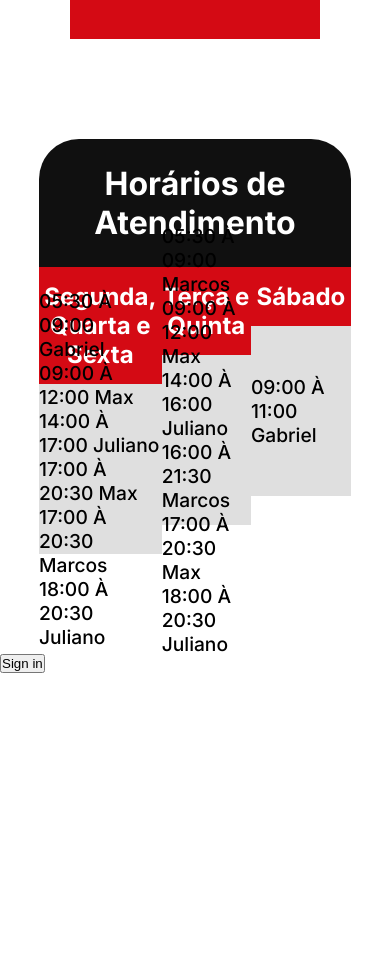
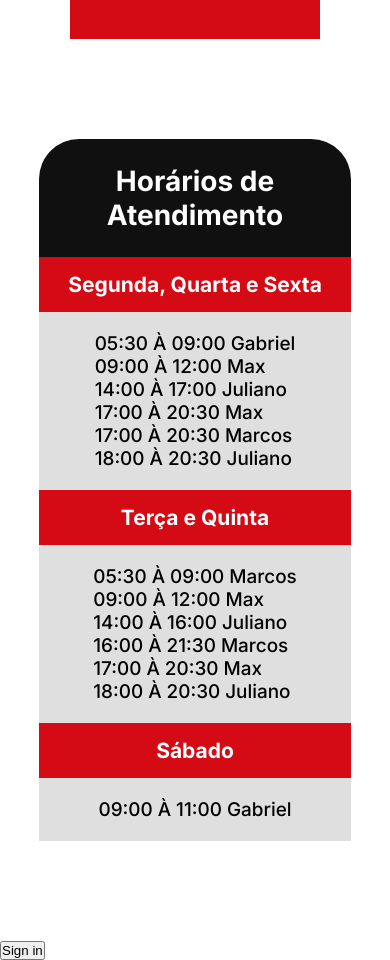
Before and after one commit to ViniUme/LimitsGym, a Next.js app: page / in a window 390 px wide. Shown: the part 5180-6140 px from the top of the page. Before the commit the page ends 5853 px from the top, so only its background shows below. Built offline with nearby package versions, Linux system fonts and the light colour scheme; no server answers.

Commit message:
Created responsivity on calendar

```diff
--- a/src/styles/calendar.module.scss
+++ b/src/styles/calendar.module.scss
@@ -60,3 +60,24 @@
         grid-area: day_3;
     }
 }
+
+@media(max-width: 1098px){
+    .calendar{
+        grid-template-areas:
+        "title"
+        "day_1"
+        "day_2"
+        "day_3"
+        ;
+        font-size: 14px;
+
+        .day_div_1, .day_div_2, .day_div_3{
+
+            .hours_div{
+                height: auto;
+                padding: 20px 0;
+                font-size: 1.35em;
+            }
+        }
+    }
+}
```
